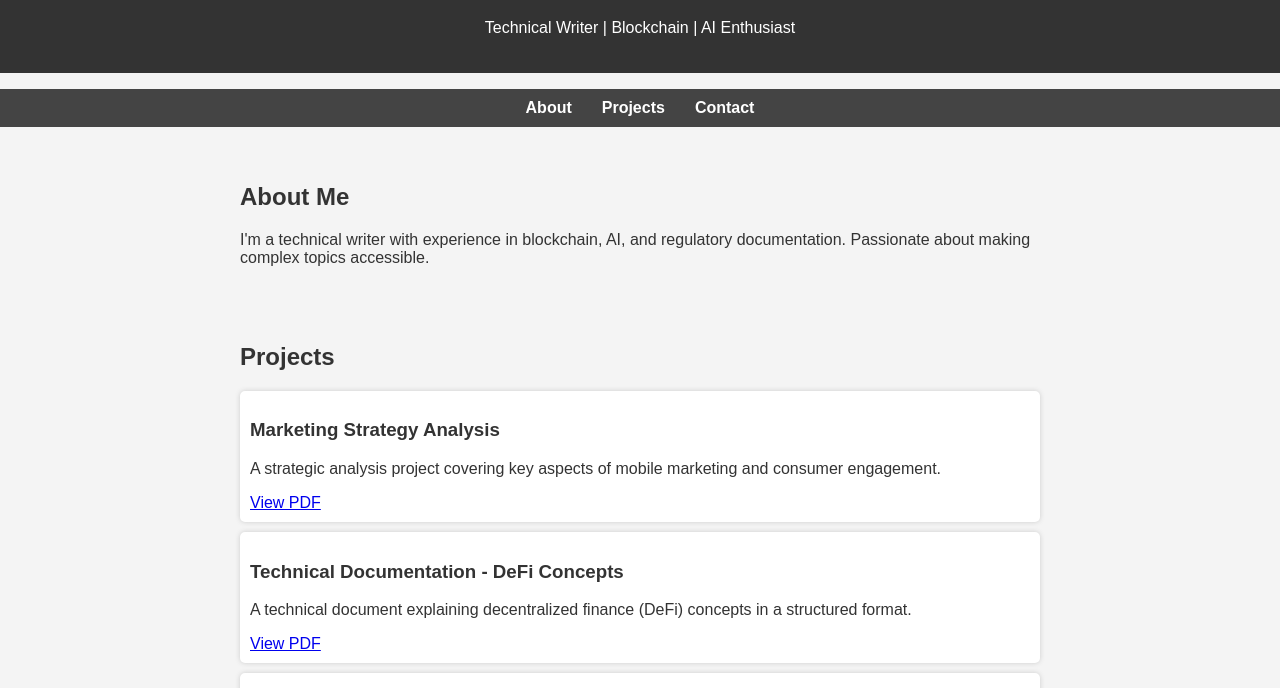
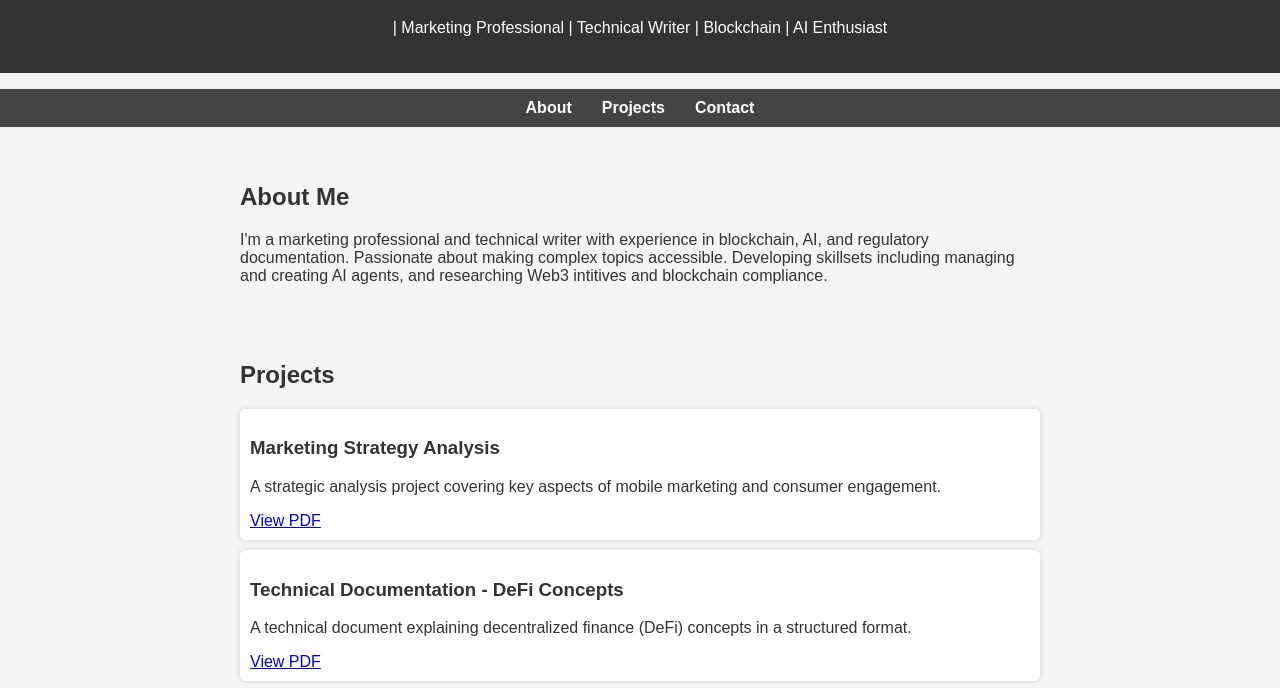
Before and after one commit to weseemthedream/Portfolio, a plain HTML site: page index.html in a window 1280 px wide. Shown: the part 81-769 px from the top of the page. Drawn offline with Linux system fonts and the light colour scheme.

Commit message:
Update index.html

```diff
--- a/index.html
+++ b/index.html
@@ -9,7 +9,7 @@
 <body>
     <header>
         <h1>Weseem Abdullah</h1>
-        <p>Technical Writer | Blockchain | AI Enthusiast</p>
+        <p>| Marketing Professional | Technical Writer | Blockchain | AI Enthusiast</p>
     </header>
 
     <nav>
@@ -22,7 +22,7 @@
 
     <section id="about">
         <h2>About Me</h2>
-        <p>I'm a technical writer with experience in blockchain, AI, and regulatory documentation. Passionate about making complex topics accessible.</p>
+        <p>I'm a marketing professional and technical writer with experience in blockchain, AI, and regulatory documentation. Passionate about making complex topics accessible. Developing skillsets including managing and creating AI agents, and researching Web3 intitives and blockchain compliance. </p>
     </section>
 
    <section id="projects">
```
